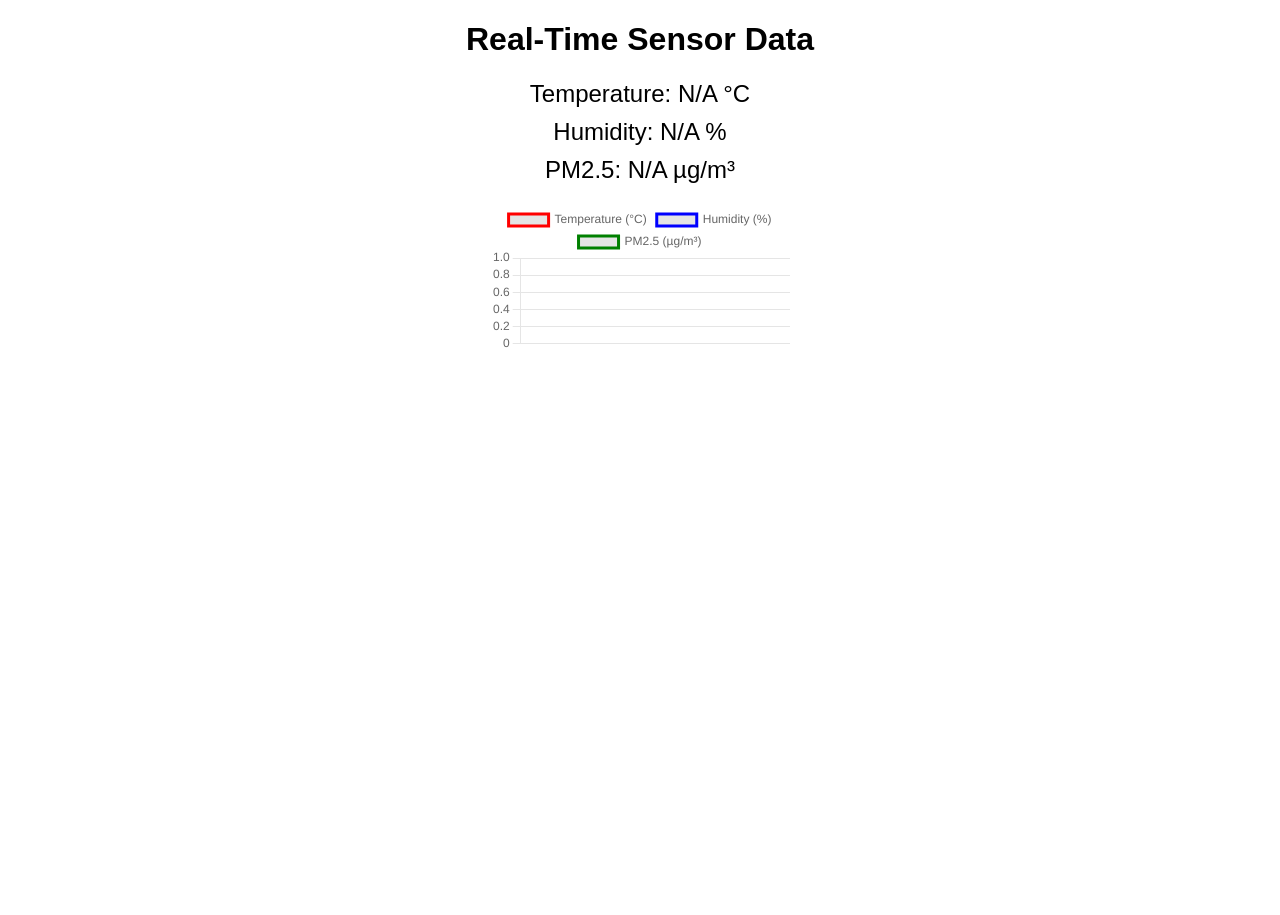
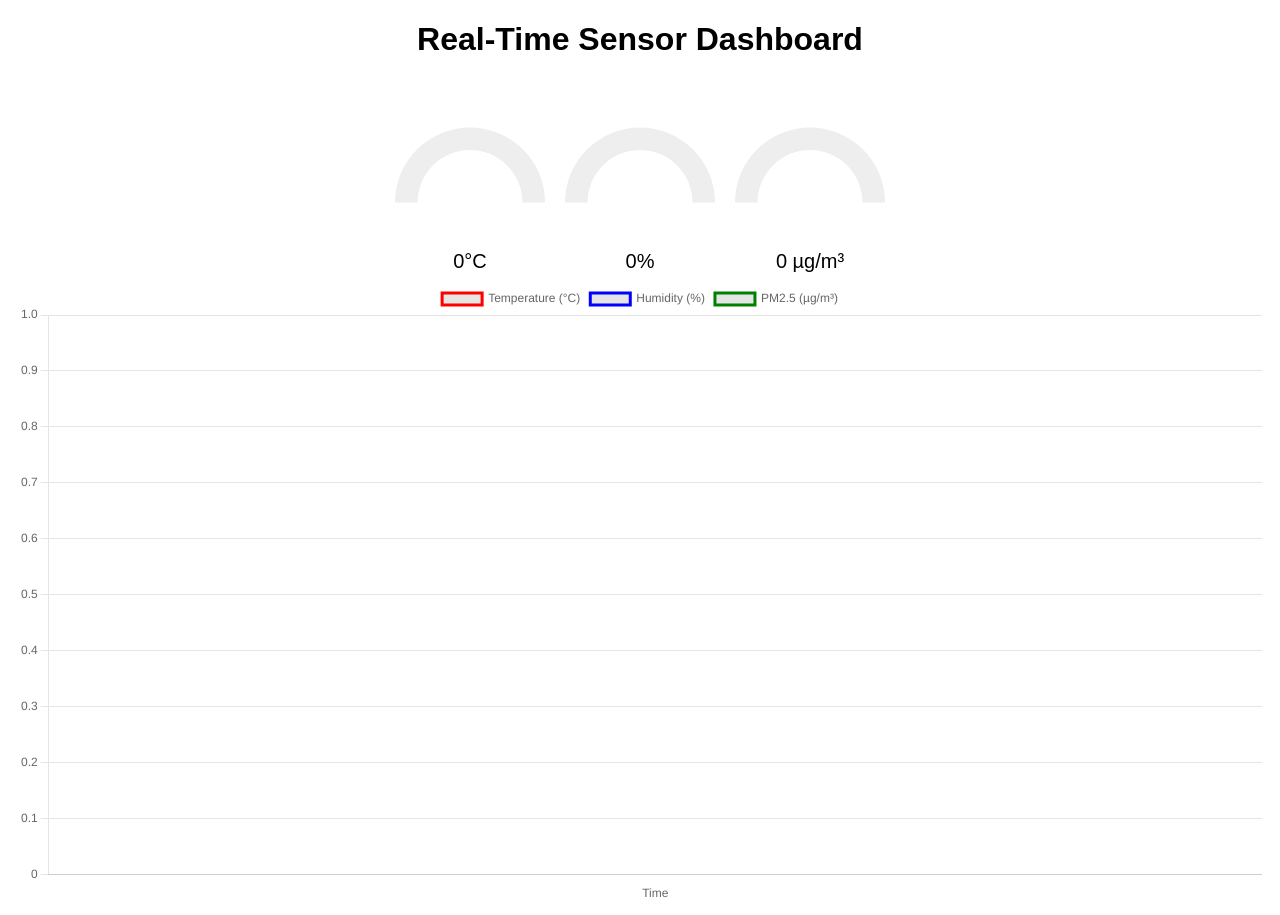
Before and after one commit to Kwanchiwaa/Factory_TEMP, a Flask app: page / in a window 1280 px wide. Before the commit the page ends 348 px from the top, so only its background shows below. Run offline with Flask 3, Linux system fonts and the light colour scheme; some libraries are stand-ins or nearby versions.

Commit message:
index.html

```diff
--- a/templates/index.html
+++ b/templates/index.html
@@ -1,69 +1,126 @@
 <!DOCTYPE html>
 <html lang="en">
 <head>
-  <meta charset="UTF-8">
-  <title>Real-Time Sensor Data</title>
+  <meta charset="UTF-8" />
+  <meta name="viewport" content="width=device-width, initial-scale=1.0"/>
+  <title>Real-Time Dashboard</title>
+  <script src="https://cdn.socket.io/4.0.0/socket.io.min.js"></script>
   <script src="https://cdn.jsdelivr.net/npm/chart.js"></script>
-  <script src="https://cdn.socket.io/4.0.0/socket.io.min.js"></script>
   <style>
-    body { text-align: center; font-family: sans-serif; }
-    canvas { max-width: 600px; margin: 20px auto; }
-    .gauge { font-size: 1.5em; margin: 10px; }
+    body { font-family: sans-serif; text-align: center; }
+    .container { display: flex; flex-wrap: wrap; justify-content: center; }
+    canvas, .gauge { margin: 10px; }
+    .gauge-value { font-size: 20px; margin-top: 5px; }
   </style>
 </head>
 <body>
-  <h1>Real-Time Sensor Data</h1>
+  <h1>Real-Time Sensor Dashboard</h1>
 
-  <div class="gauge">Temperature: <span id="temperature">N/A</span> °C</div>
-  <div class="gauge">Humidity: <span id="humidity">N/A</span> %</div>
-  <div class="gauge">PM2.5: <span id="pm25">N/A</span> µg/m³</div>
+  <div class="container">
+    <div>
+      <canvas id="tempGauge" width="150" height="150"></canvas>
+      <div class="gauge-value" id="tempValue">0°C</div>
+    </div>
+    <div>
+      <canvas id="humiGauge" width="150" height="150"></canvas>
+      <div class="gauge-value" id="humiValue">0%</div>
+    </div>
+    <div>
+      <canvas id="pmGauge" width="150" height="150"></canvas>
+      <div class="gauge-value" id="pmValue">0 µg/m³</div>
+    </div>
+  </div>
 
-  <canvas id="sensorChart"></canvas>
+  <canvas id="lineChart" width="600" height="300"></canvas>
 
   <script>
-    const ctx = document.getElementById('sensorChart').getContext('2d');
-    const chart = new Chart(ctx, {
-      type: 'line',
+    const socket = io.connect();
+
+    // Data storage
+    let labels = [];
+    let tempData = [];
+    let humiData = [];
+    let pmData = [];
+
+    // Line chart
+    const ctx = document.getElementById("lineChart").getContext("2d");
+    const lineChart = new Chart(ctx, {
+      type: "line",
       data: {
-        labels: [],
+        labels: labels,
         datasets: [
-          { label: 'Temperature (°C)', data: [], borderColor: 'red', fill: false },
-          { label: 'Humidity (%)', data: [], borderColor: 'blue', fill: false },
-          { label: 'PM2.5 (µg/m³)', data: [], borderColor: 'green', fill: false }
+          { label: "Temperature (°C)", borderColor: "red", data: tempData, fill: false },
+          { label: "Humidity (%)", borderColor: "blue", data: humiData, fill: false },
+          { label: "PM2.5 (µg/m³)", borderColor: "green", data: pmData, fill: false },
         ]
       },
       options: {
         responsive: true,
         animation: false,
-        scales: { x: { display: false }, y: { beginAtZero: true } }
+        scales: { x: { title: { display: true, text: "Time" } } }
       }
     });
 
-    const socket = io.connect();
+    // Gauges
+    const tempGaugeCtx = document.getElementById("tempGauge").getContext("2d");
+    const humiGaugeCtx = document.getElementById("humiGauge").getContext("2d");
+    const pmGaugeCtx = document.getElementById("pmGauge").getContext("2d");
 
-    socket.on('sensor_data', function(data) {
-      const time = new Date().toLocaleTimeString();
+    function createGauge(ctx, color, max) {
+      return new Chart(ctx, {
+        type: "doughnut",
+        data: {
+          labels: ["Value", "Remaining"],
+          datasets: [{
+            data: [0, max],
+            backgroundColor: [color, "#eee"],
+            borderWidth: 0
+          }]
+        },
+        options: {
+          rotation: -90,
+          circumference: 180,
+          cutout: "70%",
+          plugins: { legend: { display: false } }
+        }
+      });
+    }
 
-      if (data.topic === 'sensor/temperature') {
-        document.getElementById('temperature').innerText = data.value;
-        chart.data.labels.push(time);
-        chart.data.datasets[0].data.push(data.value);
-      }
-      if (data.topic === 'sensor/humidity') {
-        document.getElementById('humidity').innerText = data.value;
-        chart.data.datasets[1].data.push(data.value);
-      }
-      if (data.topic === 'sensor/pm25') {
-        document.getElementById('pm25').innerText = data.value;
-        chart.data.datasets[2].data.push(data.value);
-      }
+    const tempGauge = createGauge(tempGaugeCtx, "red", 50);
+    const humiGauge = createGauge(humiGaugeCtx, "blue", 100);
+    const pmGauge = createGauge(pmGaugeCtx, "green", 500);
 
-      if (chart.data.labels.length > 20) {
-        chart.data.labels.shift();
-        chart.data.datasets.forEach(dataset => dataset.data.shift());
-      }
+    socket.on("sensor_data", (data) => {
+      const timeLabel = new Date().toLocaleTimeString();
 
-      chart.update();
+      labels.push(timeLabel);
+      if (labels.length > 20) labels.shift();
+
+      tempData.push(data.temperature);
+      humiData.push(data.humidity);
+      pmData.push(data.pm25);
+      if (tempData.length > 20) tempData.shift();
+      if (humiData.length > 20) humiData.shift();
+      if (pmData.length > 20) pmData.shift();
+
+      // Update line chart
+      lineChart.update();
+
+      // Update gauges
+      tempGauge.data.datasets[0].data[0] = data.temperature;
+      tempGauge.data.datasets[0].data[1] = 50 - data.temperature;
+      tempGauge.update();
+      document.getElementById("tempValue").innerText = data.temperature + "°C";
+
+      humiGauge.data.datasets[0].data[0] = data.humidity;
+      humiGauge.data.datasets[0].data[1] = 100 - data.humidity;
+      humiGauge.update();
+      document.getElementById("humiValue").innerText = data.humidity + "%";
+
+      pmGauge.data.datasets[0].data[0] = data.pm25;
+      pmGauge.data.datasets[0].data[1] = 500 - data.pm25;
+      pmGauge.update();
+      document.getElementById("pmValue").innerText = data.pm25 + " µg/m³";
     });
   </script>
 </body>
```
